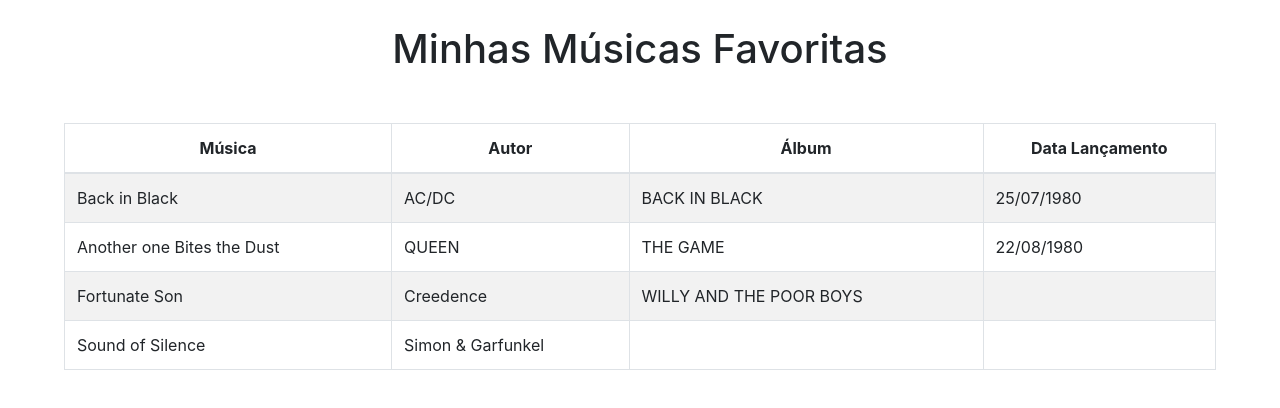
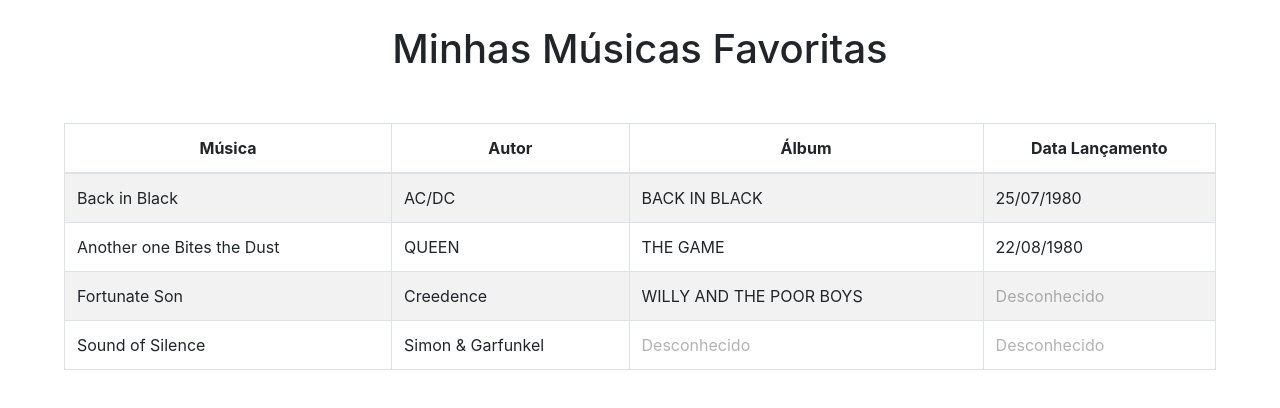
Before and after one commit to ggirardii/treinamento-angular, an Angular app: page / in a window 1280 px wide. Shown: the top 408 px of the page. Built offline with nearby package versions, Linux system fonts and the light colour scheme.

Commit message:
tratamento na célula do grid que não tem conteudo

```diff
--- a/src/app/app.component.html
+++ b/src/app/app.component.html
@@ -15,9 +15,12 @@
       <tr *ngFor="let musica of musicas">
         <td>{{musica.nome}}</td>
         <td>{{musica.autor}}</td>
-        <td>{{musica.album | uppercase}}</td>
-        <td>{{musica.dataLancamento | date : 'dd/MM/yyyy'}}</td>
+        <td *ngIf="musica.album !== '' else semConteudo">{{musica.album | uppercase}}</td>
+        <td *ngIf="musica.dataLancamento !== undefined else semConteudo">{{musica.dataLancamento | date : 'dd/MM/yyyy'}}</td>
       </tr>
     </tbody>
   </table>
 </div>
+<ng-template #semConteudo>
+  <td class="desconhecido">Desconhecido</td>
+</ng-template>
--- a/src/app/app.component.scss
+++ b/src/app/app.component.scss
@@ -4,3 +4,6 @@
 .grid-container{
   padding: 25px 5%;
 }
+.desconhecido{
+  color: rgba($color: black, $alpha: 0.3);
+}
```
